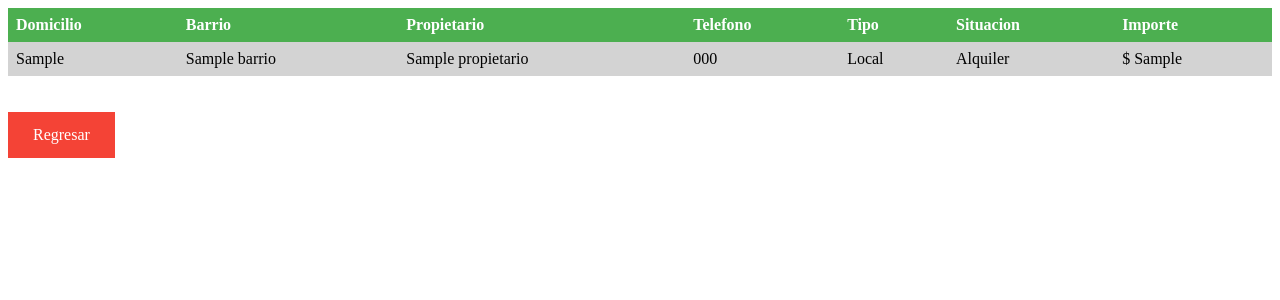
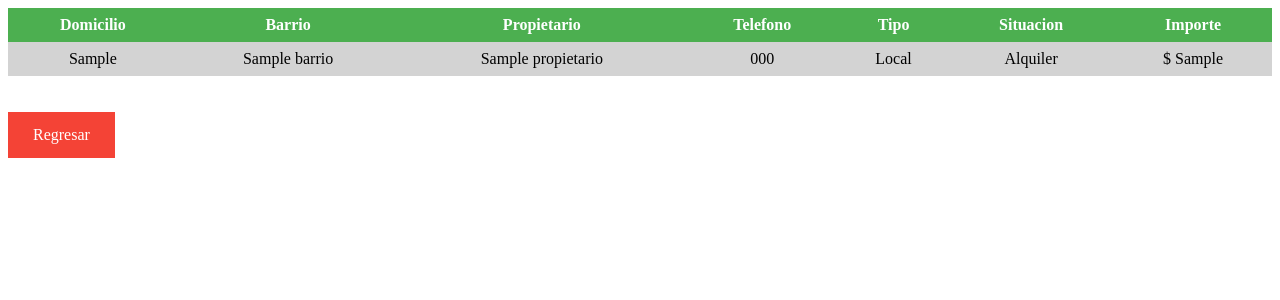
Before and after one commit to SebaPerez8/tp-app-web, a PHP site: page /consulta.php?barrio=1 in a window 1280 px wide. Shown: the top 300 px of the page. Run offline with PHP 8.4, Linux system fonts and the light colour scheme; tables that the repository leaves empty or names only in its code hold one stand-in row (values such as "Sample post"); data that the repository does not hold is empty.

Commit message:
commit final

```diff
--- a/consulta.php
+++ b/consulta.php
@@ -15,7 +15,7 @@
         $result = mysqli_query($conn, $sql);
         while($row = mysqli_fetch_assoc($result)) {
 
-            echo "<h3>" . $row['nombre'] . "</h3>";
+            echo "<h2>" . $row['nombre'] . "</h2>";
         }
         mysqli_close($conn);
 
--- a/estilos.css
+++ b/estilos.css
@@ -1,6 +1,7 @@
   table {
     border-collapse: collapse;
     width: 100%;
+
   }
 
   h3 {
@@ -9,7 +10,7 @@
   }
 
   th, td {
-    text-align: left;
+    text-align: center;
     padding: 8px;
   }
 
```
